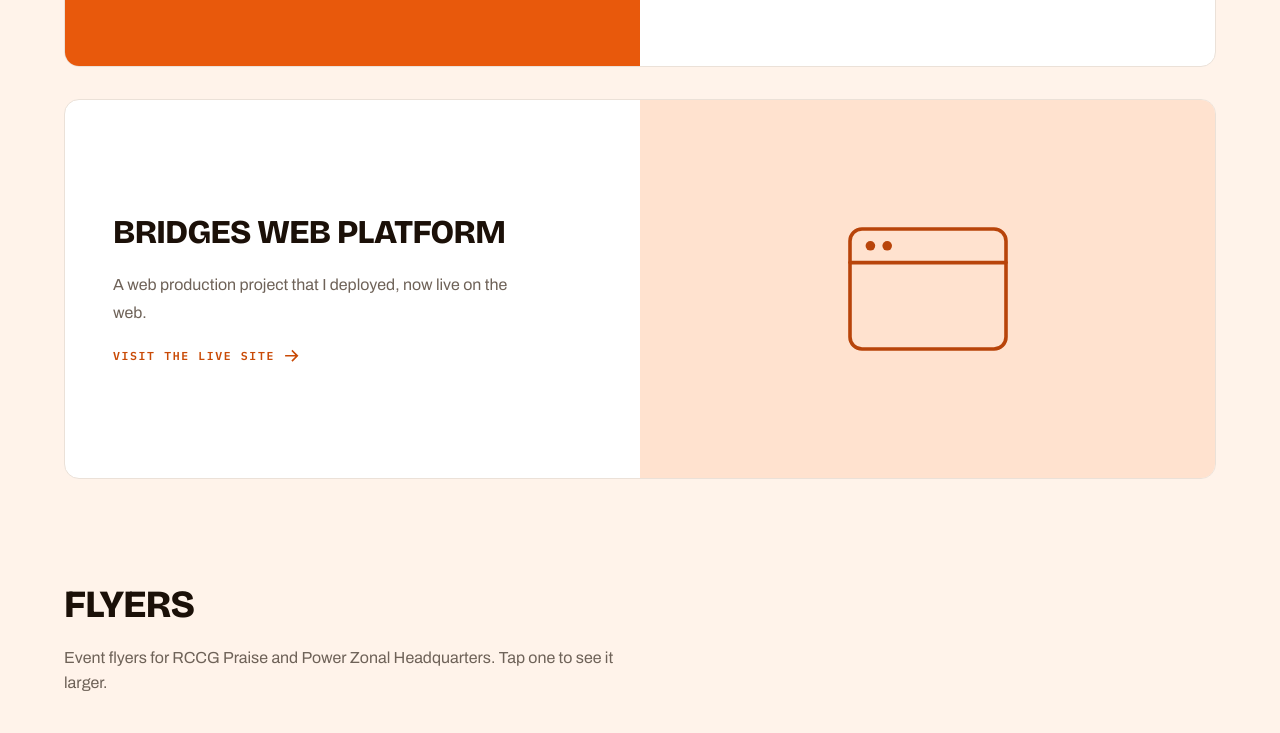
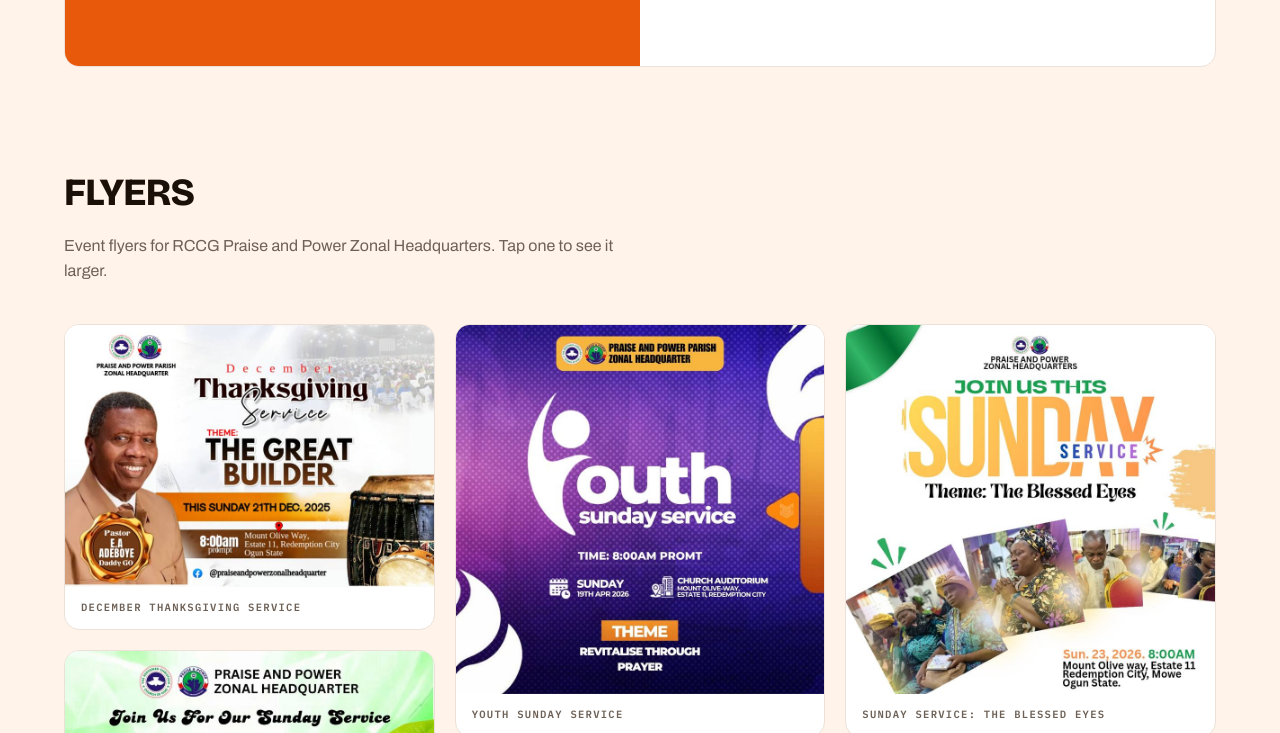
Before and after one commit to Davichi-1/Main-Website, a plain HTML site: page index.html in a window 1280 px wide. Shown: the part 4674-5407 px from the top of the page. Drawn offline with nearby package versions, Linux system fonts and the light colour scheme.

Commit message:
Initial commit

```diff
--- a/index.html
+++ b/index.html
@@ -421,10 +421,6 @@
         <div class="banner-visual"><svg viewBox="0 0 200 200" xmlns="http://www.w3.org/2000/svg" fill="none" stroke="#FFF8F2" stroke-width="3" stroke-linecap="round"><path d="M 50 80 V 50 H 80 M 120 50 H 150 V 80 M 150 120 V 150 H 120 M 80 150 H 50 V 120"/><circle cx="100" cy="100" r="14" fill="#FFB020" stroke="none"/></svg></div>
         <div class="banner-body"><h3>Davichi Telegram AI Bot</h3><p>An automated AI bot on Telegram that scans an image you send and tells you about it.</p><div class="links"><a class="more" href="https://github.com/Davichi-1/portfolio" target="_blank" rel="noopener">View the code on GitHub <svg class="icon" aria-hidden="true"><use href="#i-arrow"/></svg></a><a class="more" href="https://t.me/DavichiScannerBot" target="_blank" rel="noopener">Try it on Telegram <svg class="icon" aria-hidden="true"><use href="#i-arrow"/></svg></a></div></div>
       </article>
-      <article class="banner flip anim-fade">
-        <div class="banner-visual"><svg viewBox="0 0 200 200" xmlns="http://www.w3.org/2000/svg" fill="none" stroke="#B8440A" stroke-width="3" stroke-linecap="round"><rect x="35" y="50" width="130" height="100" rx="10"/><path d="M 35 78 H 165"/><circle cx="52" cy="64" r="4" fill="#B8440A" stroke="none"/><circle cx="66" cy="64" r="4" fill="#B8440A" stroke="none"/></svg></div>
-        <div class="banner-body"><h3>Bridges web platform</h3><p>A web production project that I deployed, now live on the web.</p><a class="more" href="https://bridgess.co.uk/" target="_blank" rel="noopener">Visit the live site <svg class="icon" aria-hidden="true"><use href="#i-arrow"/></svg></a></div>
-      </article>
     </div>
     <h3 class="sub anim-fade">Flyers</h3>
     <p class="sub-note anim-fade">Event flyers for RCCG Praise and Power Zonal Headquarters. Tap one to see it larger.</p>
```
Also changed, not shown: 2 other files.
